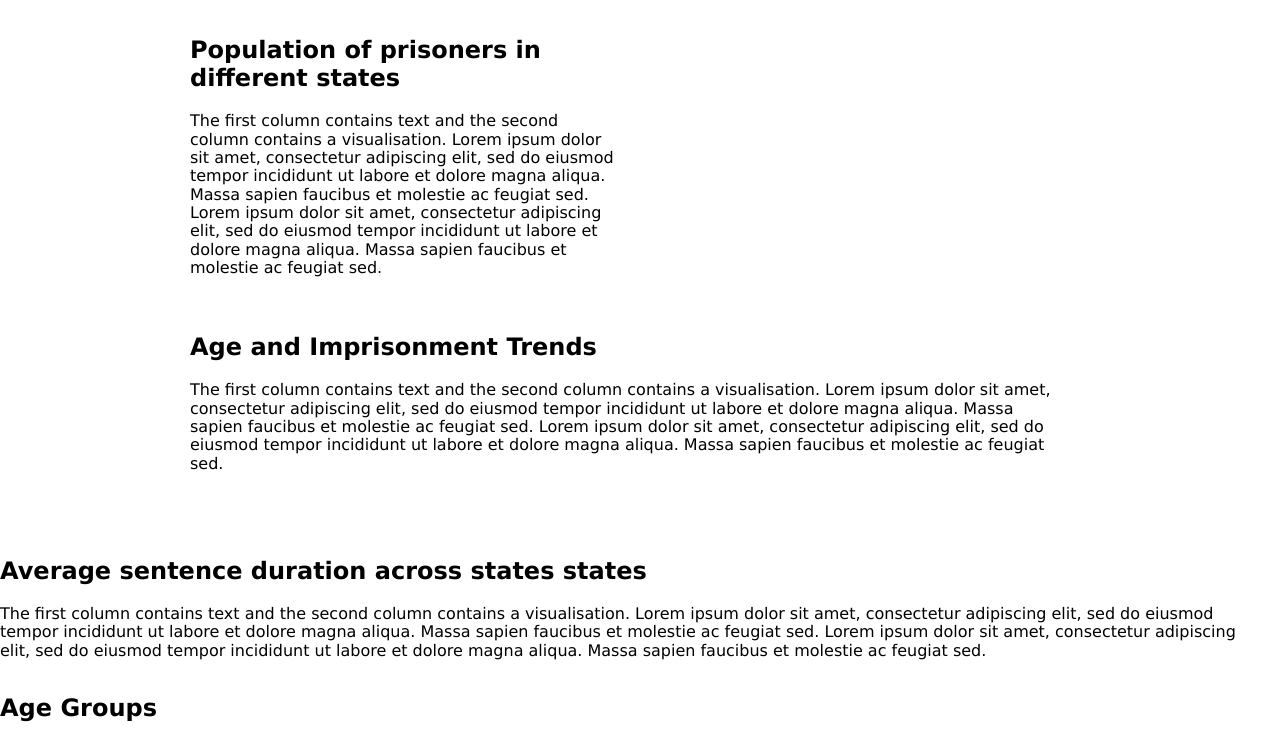
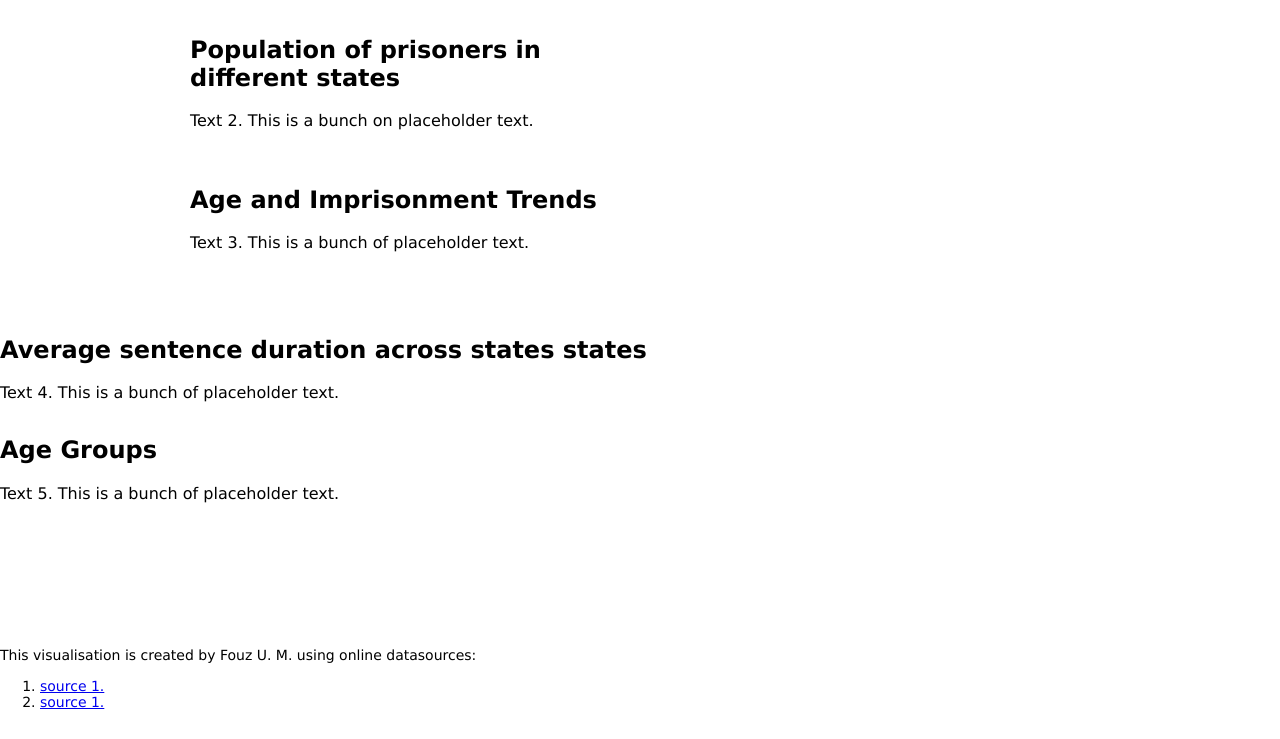
Before and after one commit to FouzUMS/3179_Assignment_2, a plain HTML site: page index.html in a window 1280 px wide. Shown: the part 460-1199 px from the top of the page. Drawn offline with nearby package versions, Linux system fonts and the light colour scheme; a script that the page names is missing.

Commit message:
iteration

```diff
--- a/index.html
+++ b/index.html
@@ -52,9 +52,7 @@
         <div class="pure-u-1-2">
             <div class="description description-left">
               <h2>Population of prisoners in different states</h2>
-              <p>The first column contains text and the second column contains a visualisation.
-                Lorem ipsum dolor sit amet, consectetur adipiscing elit, sed do eiusmod tempor incididunt ut labore et dolore magna aliqua. Massa sapien faucibus et molestie ac feugiat sed. Lorem ipsum dolor sit amet, consectetur adipiscing elit, sed do eiusmod tempor incididunt ut labore et
-                dolore magna aliqua. Massa sapien faucibus et molestie ac feugiat sed. </p>
+              <p>Text 2. This is a bunch on placeholder text.</p>
             </div>
           </div>
           <div class="pure-u-1-2">
@@ -67,9 +65,7 @@
           <div class="pure-u-1-1">
               <div class="description description-left">
                 <h2>Age and Imprisonment Trends</h2>
-                <p>The first column contains text and the second column contains a visualisation.
-                  Lorem ipsum dolor sit amet, consectetur adipiscing elit, sed do eiusmod tempor incididunt ut labore et dolore magna aliqua. Massa sapien faucibus et molestie ac feugiat sed. Lorem ipsum dolor sit amet, consectetur adipiscing elit, sed do eiusmod tempor incididunt ut labore et
-                  dolore magna aliqua. Massa sapien faucibus et molestie ac feugiat sed. </p>
+                <p>Text 3. This is a bunch of placeholder text.</p>
               </div>
             </div>
             <div class="pure-u-1-1">
@@ -81,9 +77,7 @@
             <div class="pure-u-1-1">
                 <div class="description description-left">
                   <h2>Average sentence duration across states states</h2>
-                  <p>The first column contains text and the second column contains a visualisation.
-                    Lorem ipsum dolor sit amet, consectetur adipiscing elit, sed do eiusmod tempor incididunt ut labore et dolore magna aliqua. Massa sapien faucibus et molestie ac feugiat sed. Lorem ipsum dolor sit amet, consectetur adipiscing elit, sed do eiusmod tempor incididunt ut labore et
-                    dolore magna aliqua. Massa sapien faucibus et molestie ac feugiat sed. </p>
+                  <p>Text 4. This is a bunch of placeholder text.</p>
                 </div>
               </div>
               <div class="pure-u-3-5">
@@ -96,9 +90,7 @@
               <div class="pure-u-1-1">
                   <div class="description description-left">
                     <h2>Age Groups</h2>
-                    <p>The first column contains text and the second column contains a visualisation.
-                      Lorem ipsum dolor sit amet, consectetur adipiscing elit, sed do eiusmod tempor incididunt ut labore et dolore magna aliqua. Massa sapien faucibus et molestie ac feugiat sed. Lorem ipsum dolor sit amet, consectetur adipiscing elit, sed do eiusmod tempor incididunt ut labore et
-                      dolore magna aliqua. Massa sapien faucibus et molestie ac feugiat sed. </p>
+                    <p>Text 5. This is a bunch of placeholder text.</p>
                   </div>
                 </div>
                 <div class="pure-u-1-1">
@@ -250,7 +242,7 @@
   var viz1 ="./js/Prison_pop_map.vg.json";
   var viz2 ="./js/Age_majorcrime.json";
   var viz3 ="./js/State_sentence.vg.json";
-  var viz4 ="./js/test4.json";
+  var viz4 ="./js/Ages.json";
 
   vegaEmbed('#vis1', viz1).then(function(result) {
   }).catch(console.error);
```
